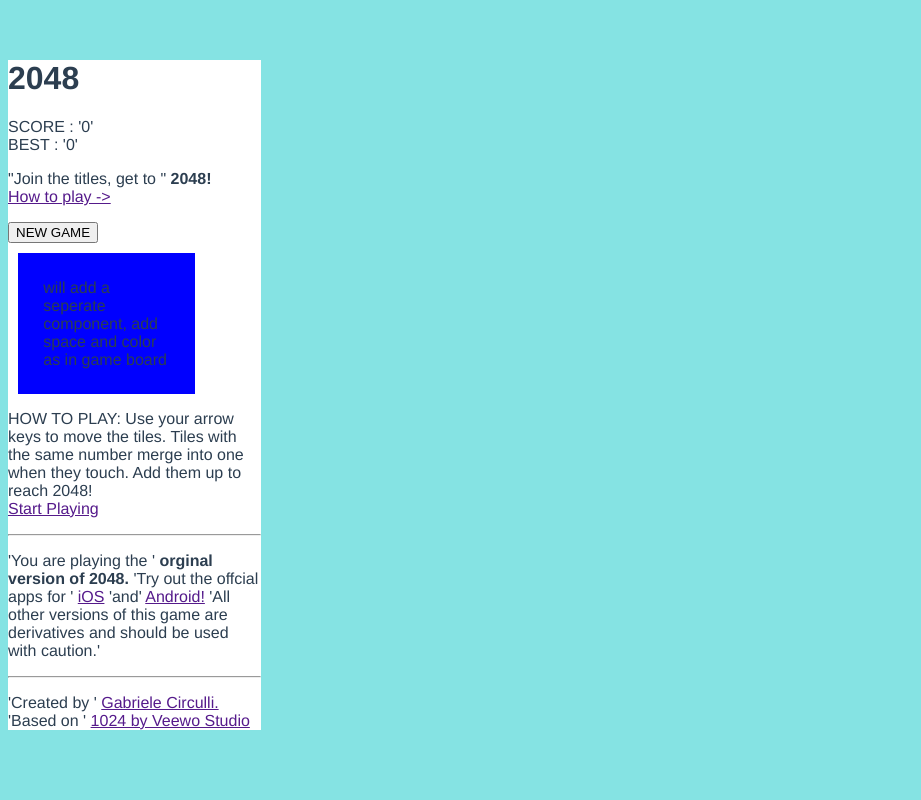
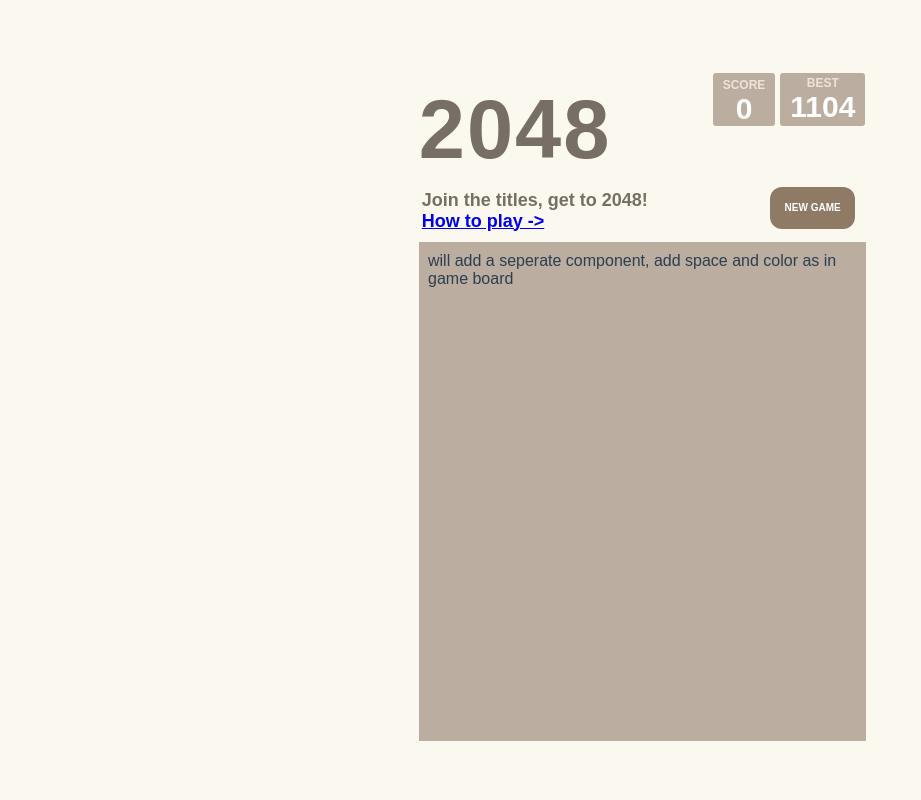
Before and after one commit to vinayjs/2048-gamevuejs, a Vue app: page / in a window 1280 px wide. Shown: the top 800 px of the page, without its empty margins (0-921 px from the left). Built offline with nearby package versions, Linux system fonts and the light colour scheme.

Commit message:
add css to the template

```diff
--- a/src/App.vue
+++ b/src/App.vue
@@ -14,8 +14,10 @@ export default {
 </script>
 
 <style>
-body{
- background-color: rgb(133, 227, 227);
+body {
+  margin: 0;
+  padding: 0;
+  background: #faf8ef;
 }
 #app {
   font-family: Avenir, Helvetica, Arial, sans-serif;
--- a/src/components/MainContainer.vue
+++ b/src/components/MainContainer.vue
@@ -1,87 +1,188 @@
 <template>
-
    <div class="main-container">
       <div class="heading">
         <h1 class="title">2048</h1>
         <div class="scores">
-          <div class="score-container">SCORE : '0'</div>
-          <div class="best-container">BEST : '0'</div>
+          <div class="score-container">SCORE <br>
+            <span id="value1">0</span></div>
+          <div class="best-container">BEST <br>
+            <span id="value2">1104</span></div>
         </div>
       </div>
       <div class="below-heading">
         <p class="gameintro">
-          "Join the titles, get to "
-          <b>2048!</b>
+          Join the titles, get to <b>2048!</b>
           <br>
-          <a href="">How to play -></a>
+          <a href="#link-htp">How to play -></a>
         </p>
         <button class="new-game">NEW GAME</button>
       </div>
-      <div class="game-board">will add a seperate component, add space and color as in game board</div>
+      <div class="game-board" id="game">will add a seperate component, add space and color as in game board</div>
       <span></span>
+      <div id="gap"></div>
       <div class="below-gameboard">
-        <p class="about-game">
+        <p class="about-game" id="link-htp">
             HOW TO PLAY: Use your arrow keys to move the tiles. Tiles with the same number merge into one when they touch.
            Add them up to reach 2048!
            <br>
-           <a href="">Start Playing</a>
+           <a href="#game">Start Playing</a>
         </p>
       </div>
       <hr>
       <p>
         'You are playing the ' <b>orginal version of 2048.</b>
         'Try out the offcial apps for '
-        <a href="">iOS</a>
+        <a href="https://itunes.apple.com/us/app/2048-by-gabriele-cirulli/id868076805" target="_blank">iOS</a>
         'and'
-        <a href="">Android!</a>
+        <a href="https://play.google.com/store/apps/details?id=com.gabrielecirulli.app2048" target="_blank">Android!</a>
         'All other versions of this game are derivatives and should be used with caution.'
       </p>
       <hr>
       <p>
-        'Created by '
-        <a href="">Gabriele Circulli.</a>
-        'Based on '
-        <a href="">1024 by Veewo Studio</a>
+        Created by
+        <a href="http://gabrielecirulli.com" target="_blank">Gabriele Cirulli.</a>
+        Based on
+        <a href="https://itunes.apple.com/us/app/1024!/id823499224" target="_blank">1024 by Veewo Studio.</a>
       </p>
    </div>
 </template>
 
 <script>
 export default {
- data() {
-   return {
-     formValues: {
-       name: '',
-       profileSummary: '',
-       country: '',
-       jobLocation: [],
-       remoteWork: false,
-       skillSet:[],
-       yearsOfExp:''
-     }
-   }
- },
- methods:{
-   submitForm(event) {
-     event.preventDefault()
-     console.log('Form values', this.formValues)
-   }
- }
+
 }
 </script>
 
 <!-- Add "scoped" attribute to limit CSS to this component only -->
 <style scoped>
+body {
+  margin: 0;
+  padding: 0;
+  background: #faf8ef;
+}
+
 .main-container {
-  background-color:white;
-  width: 20%;
+  background: #faf8ef;
+  /* border: 2px solid blue; */
+  font-family:Clear Sans,Arial, Helvetica, sans-serif;
+  width: auto;
+  height:100%;
+  position: absolute;
+  margin: 32%;
+  margin-top: 1%;
+}
+
+.heading {
+position: relative;
+display: flex;
+color: #776e65;
+}
+
+.title{
+  font-size: 83px;
+  margin: 2%;
+  letter-spacing: 2px;
+  font-weight: 700;
+  margin-bottom: 0px;
 
 }
+
+.scores{
+  margin:0px;
+  position: absolute;
+  right: 5px;
+  top: 0;
+  padding:0 0 0 0;
+  display: grid;
+  column-gap: 5px;
+  grid-template-columns: auto auto;
+  margin-bottom: 0px;
+  font-size: 12px;
+  font-weight: bold;
+}
+
+.score-container{
+  background: #bbada0 ;
+  color: #eee4da;
+  border-radius: 3px;
+  text-align: center;
+  padding: 5px 10px 0 10px;
+  margin: 0;
+}
+
+.best-container {
+  background: #bbada0 ;
+  color:#eee4da;
+  border-radius: 3px;
+  text-align: center;
+  padding:3px 10px 0px 10px;
+  margin: 0;
+}
+
+#gap{
+  height: 60%;
+  width:  60%;
+}
+
+#value1{
+  color: white;
+  font-size: 30px;
+  font-weight: bold;
+}
+#value2{
+  color: white;
+  font-size: 30px;
+  font-weight: bold;
+}
+
 .game-board {
-  margin: 10px;
-  width: 50%;
-  height: 50%;
-  padding: 10%;
-  background-color: blue;
+  background: #bbada0  ;
+  /* border: 5px solid   #bbada0 ; */
+  width:93% ;
+  height: 60%;
+  margin: 35px;
+  margin: 2%;
+  padding: 2%;
+}
+.below-heading {
+  display: grid;
+  column-gap: 110px;
+  grid-template-columns: auto auto;
+  margin-bottom: 0px;
+  margin-right: 0px;
+  margin-top: 2%;
+}
+
+.gameintro {
+  border: none;
+  border-radius: 5px;
+  color: #776e65;
+  font-weight: 700;
+  font-size: 18px;
+  margin-bottom:3px;
+  padding: 2px;
+  margin-right: 5%;
+  height: 90%;
+  /* border: 1px solid black; */
+  align-items: center;
+  margin: auto;
+}
+
+#htp {
+  color: #776e65;
+  font-weight: 700;
+  font-size: 18px;
+}
+.new-game {
+  background: #8f7a66;
+  border: none;
+  border-radius: 12px;
+  color:white;
+  font-weight: 700;
+  font-size: 10px;
+  margin-bottom:10px;
+  padding: 12px;
+  margin-right: 15%;
+  height: 90%;
 }
 </style>
```
Also changed, not shown: src/components/GameBoard.vue (+2 -16 lines).
